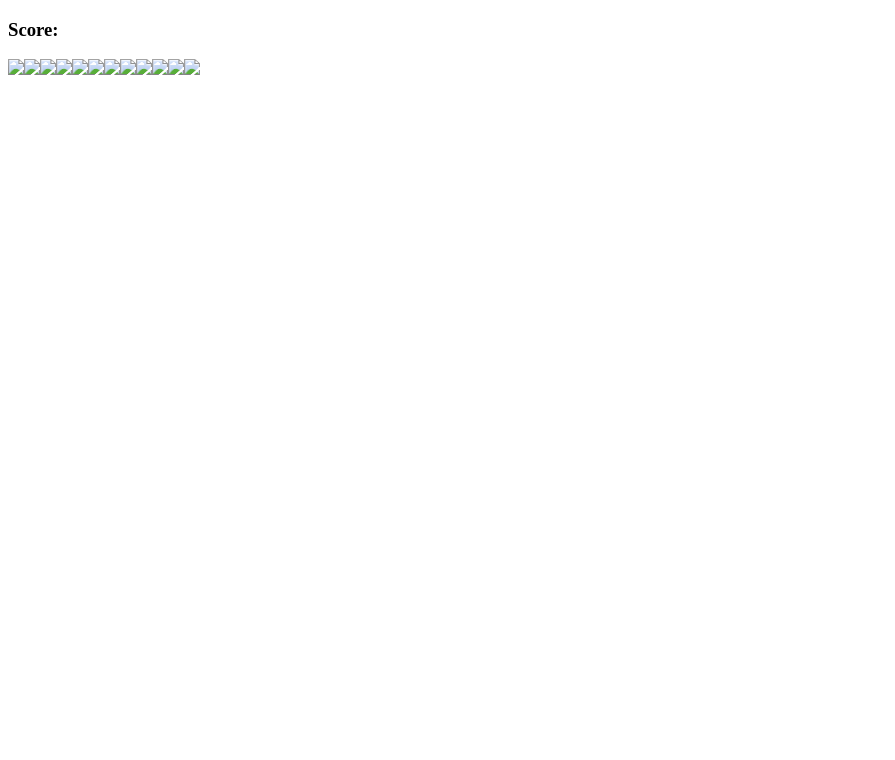
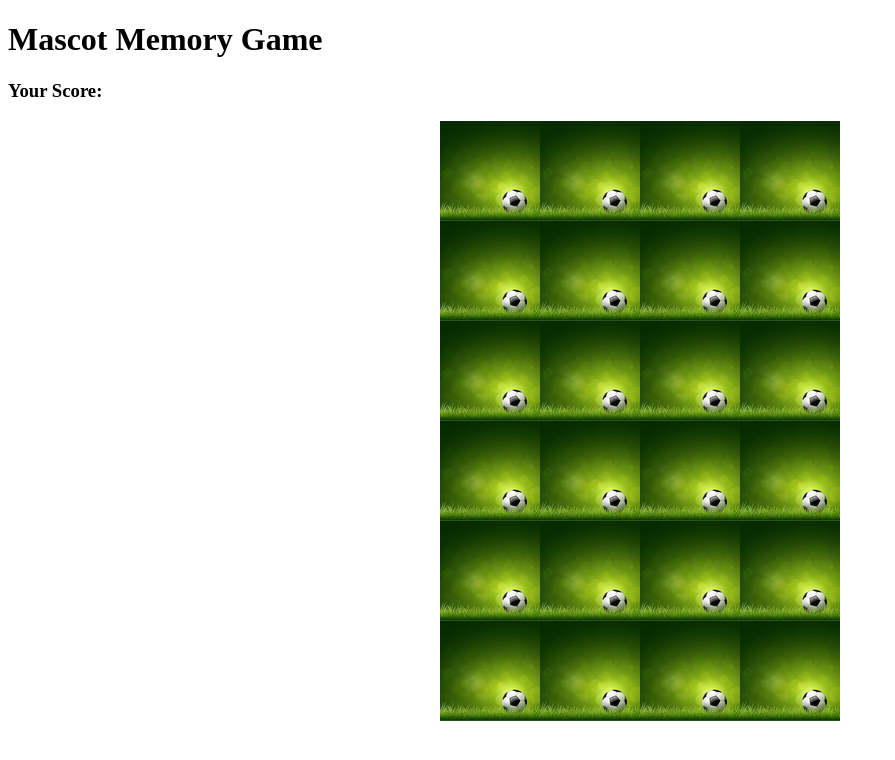
Before and after one commit to MichaelF79/memory-game, a plain HTML site: page index.html in a window 1280 px wide. Shown: the whole page, without its empty margins (0-895 px from the left). Drawn offline with Linux system fonts and the light colour scheme.

Commit message:
Gameboard set out, some JS added

```diff
--- a/app.js
+++ b/app.js
@@ -4,51 +4,92 @@ document.addEventListener('DOMContentLoaded', () => {
  const cardArray = [
    {
     name: "baggy",
-    img: "images\Baggy1.png"},
+    img: "images/Baggy1.png"},
    {
     name: "baggy",
-    img: "images\Baggy1.png"},
+    img: "images/Baggy1.png"},
    {
     name: "bertie",
-    img: "images\Bertie1.png"},
+    img: "images/Bertie1.png"},
    {
     name: "bertie",
-    img: "images\Bertie1.png"},
+    img: "images/Bertie1.png"},
    {
     name: "billy",
-    img: "images\Billy1.png"},
+    img: "images/Billy1.png"},
    {
     name: "billy",
-    img: "images\Billy1.png"},
+    img: "images/Billy1.png"},
+   {
+    name: "capt",
+    img: "images/CaptBlade1.png"},
+    {
+    name: "capt",
+    img: "images/CaptBlade1.png"},
+   {
+    name: "chirpy",
+    img: "images/Chirpy1.png"},
+   {
+    name: "chirpy",
+    img: "images/Chirpy1.png"},
+   {
+    name: "filbert",
+    img: "images/Filbert1.png"},
+   {
+    name: "filbert",
+    img: "images/Filbert1.png"},
+   {
+    name: "fred",
+    img: "images/Fred1.png"},
+   {
+    name: "fred",
+    img: "images/Fred1.png"},
+   {
+    name: "gully",
+    img: "images/Gully1.png"},
+   {
+    name: "gully",
+    img: "images/Gully1.png"},
    {
     name: "gunner",
-    img: "images\Gunnersaurus1.png"},
-    {
+    img: "images/Gunnersaurus1.png"},
+   {
     name: "gunner",
-    img: "images\Gunnersaurus1.png"},
+    img: "images/Gunnersaurus1.png"},
    {
-    name: "chirpy",
-    img: "images\Chirpy1.png"},
+    name: "hammer",
+    img: "images/Hammerhead1.png"},
    {
-    name: "chirpy",
-    img: "images\Chirpy1.png"},
+    name: "hammer",
+    img: "images/Hammerhead1.png"},
    {
-    name: "filbert",
-    img: "images\Filbert1.png"},
+    name: "hercules",
+    img: "images/Hercules1.png"},
    {
-    name: "filbert",
-    img: "images\Filbert1.png"}
+    name: "hercules",
+    img: "images/Hercules1.png"},
+   {
+    name: "red",
+    img: "images/MightyRed1.png"},
+   {
+    name: "red",
+    img: "images/MightyRed1.png"},
+
   ]
 
   //add cardArray.sort ->
 
   const grid = document.querySelector('.grid')
+  const resultDisplay = document.querySelector('#result')
+  let cardsChosen = []
+  let cardsChosenId = []
+  let cardsWon = [];
 
   // Create gameboard grid
-  function createBoard() {
+  function createBoard(){
     for (let i = 0; i < cardArray.length; i++) {
         const card = document.createElement('img')
-        card.setAttribute('src', 'images\card-back.png')
+        card.setAttribute('src', 'images/card-back.png')
         card.setAttribute('data-id', i)
         grid.appendChild(card)
         //need to addEventListener('click',//
@@ -58,7 +99,15 @@ document.addEventListener('DOMContentLoaded', () => {
   // add matching card functions//
 
   // add card flip function//
-
+  function flipCard() {
+    let cardId = this.getAttribute('data-id')
+    cardsChosen.push(cardArray[cardId].name)
+    cardsChosenId.push(cardId)
+    this.setAttribute('src', cardArray[cardId].img)
+    if (cardsChosen.length === 2) {
+      setTimeout(checkForMatch, 500)
+    }
+  }
 
 
   createBoard()
--- a/index.html
+++ b/index.html
@@ -4,12 +4,15 @@
   <meta charset="UTF-8">
   <meta http-equiv="X-UA-Compatible" content="IE=edge">
   <meta name="viewport" content="width=device-width, initial-scale=1.0">
-  <title>Football Mascot Memory Game</title>
+  <title>Mascot Memory Game</title>
   <link rel="stylesheet" href="styles.css"></link>
 </head>
 <body>
+  <header class="header">
+   <h1 class="header__name">Mascot Memory Game</h1>
 
-  <h3>Score:<span id="result"></span></h3>
+   <h3 class="header__score">Your Score:<span id="result"></span></h3>
+  </header>
 
   <div class="grid"></div>
 
--- a/styles.scss
+++ b/styles.scss
@@ -1,6 +1,7 @@
 .grid {
   display: flex;
   flex-wrap: wrap;
+  margin:auto;
   width: 400px;
-  height: 300px;
+  height: 600px;
 }
```
Also changed, not shown: images/CaptBlade1.png (renamed from images/Capt Blade1.png), images/MightyRed1.png (renamed from images/Mighty Red1.png), images/MontyMagpie1.png (renamed from images/Monty Magpie1.png), images/SammieSaint.png (renamed from images/Sammy Saint1.png), styles.css.
